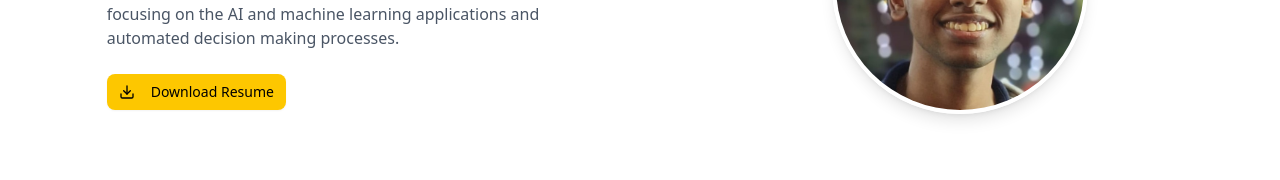
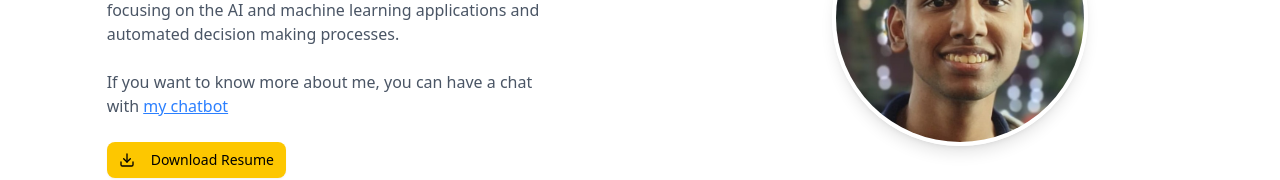
Before and after one commit to USER-VKpy-4616/Portfolio, a React (Vite) app: page / in a window 1280 px wide. Shown: the part 282-462 px from the top of the page. Built offline with nearby package versions, Linux system fonts and the light colour scheme; no server answers.

Commit message:
minor changes

```diff
--- a/src/App.jsx
+++ b/src/App.jsx
@@ -166,6 +166,15 @@ function App() {
                 models to build scalable solutions. Currently focusing on the AI
                 and machine learning applications and automated decision making
                 processes.
+              </p>
+              <p className="text-gray-600 mb-6 max-w-md">
+                If you want to know more about me, you can have a chat with {' '}
+                  <span
+                    onClick={toggleChat}
+                    className="text-blue-500 cursor-pointer underline"
+                  >
+                    my chatbot
+                  </span>
               </p>
               <div className="flex space-x-4">
               <a href="/Vaisant_Resume.pdf" download>
```
